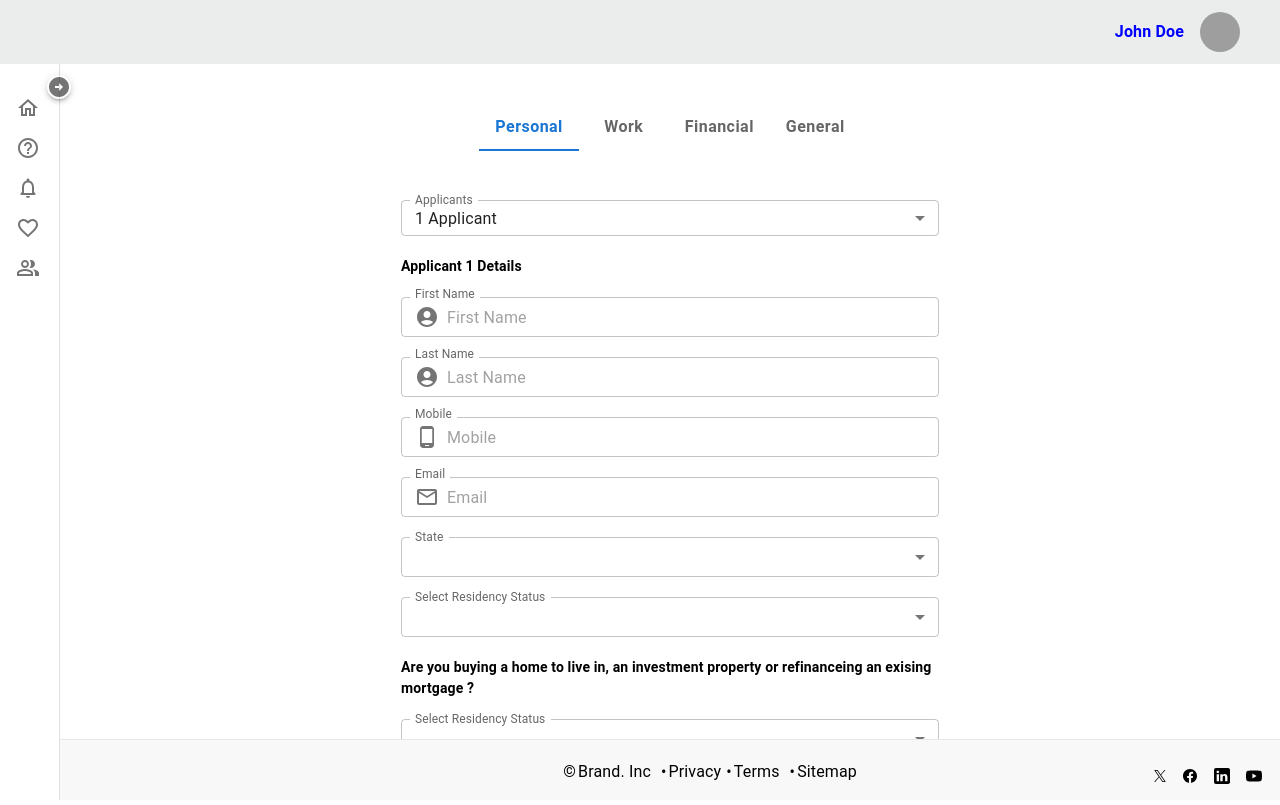
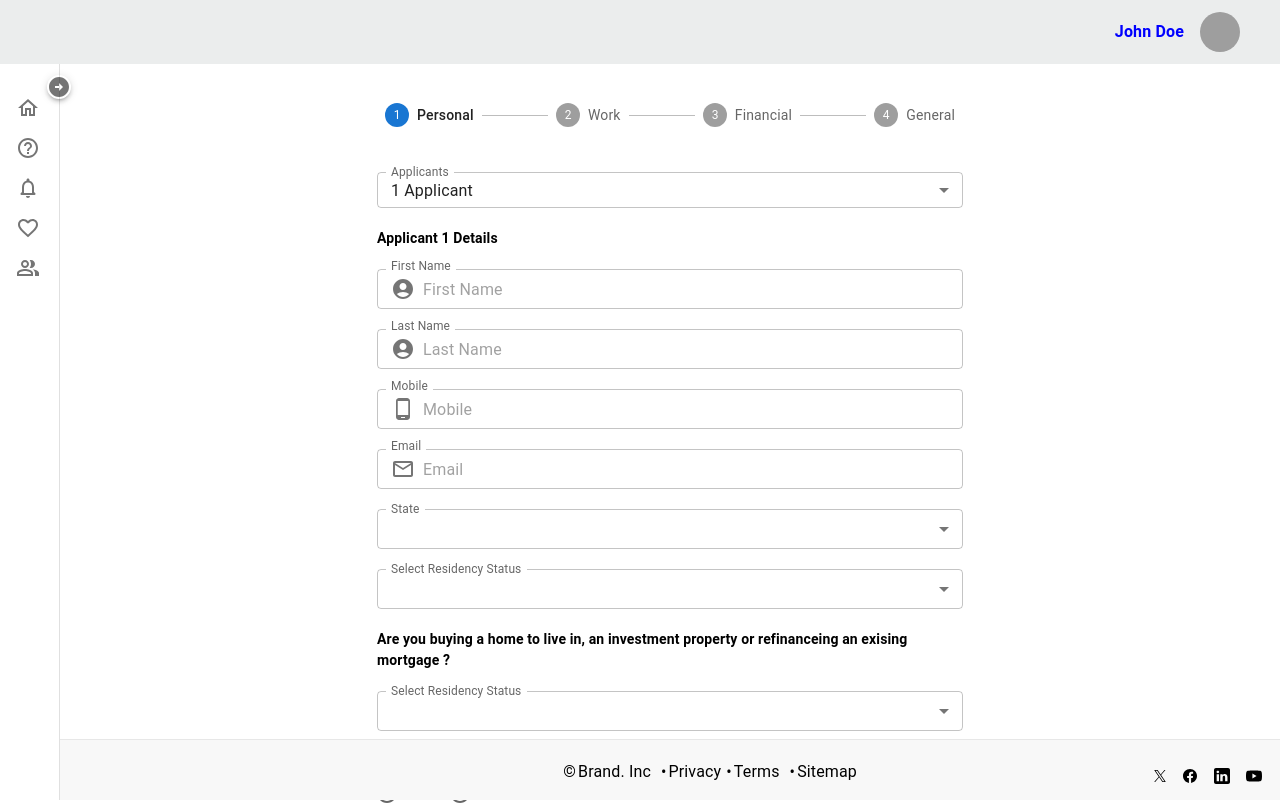
Before and after one commit to peguses/lead-mgmt-fe, a React (Create React App) app: page / in a window 1280 px wide. Shown: the top 805 px of the page. Built offline with nearby package versions, Linux system fonts and the light colour scheme; grey boxes are pictures that could not be loaded.

Commit message:
stepper implemented

```diff
--- a/src/App.tsx
+++ b/src/App.tsx
@@ -11,7 +11,7 @@ import { UserViewContainer } from "./pages/UserView.container";
 import { ReferalManagerViewContainer } from "./pages/ReferalManagerView.container";
 import { ApplicatiopnFooterComponenet } from "./shared/components/ApplicationFooter.component";
 import { useDispatch } from "react-redux";
-import { resetPersonalInforamtions, resetWorkInforamtions } from "./shared/redux/applicant.slice";
+import { resetFinantialInforamtions, resetGeneralInformation, resetPersonalInforamtions, resetWorkInforamtions } from "./shared/redux/applicant.slice";
 
 function App() {
   const [open, setOpen] = useState(false);
@@ -20,6 +20,8 @@ function App() {
   useEffect(() => {
     dispatch(resetPersonalInforamtions());
     dispatch(resetWorkInforamtions());
+    dispatch(resetFinantialInforamtions());
+    dispatch(resetGeneralInformation())
   }, [dispatch]);
 
   return (
--- a/src/pages/landingPage/LandingPage.container.tsx
+++ b/src/pages/landingPage/LandingPage.container.tsx
@@ -5,12 +5,12 @@ import {
   InputLabel,
   MenuItem,
   Select,
-  Tab,
-  Tabs,
+  Step,
+  StepButton,
+  Stepper,
 } from "@mui/material";
-import React, { useEffect, useRef, useState } from "react";
+import React, { Fragment, useEffect, useRef, useState } from "react";
 import { SubscriptionComponenet } from "../../shared/components/Subscription.component";
-import { TabPanel } from "../../shared/components/TabPanel.component";
 import WorkInformationTab from "./WorkInformation.tab";
 import {
   addOrUpdateFinantialInformation,
@@ -29,13 +29,13 @@ import { batch, useDispatch } from "react-redux";
 import { useAppSelector } from "../../shared/redux/hooks";
 import FinantialInformationTab from "./FinantialInformation.tab";
 import GeneralInformationTab from "./GeneralInformation.tab";
-import ArrowCircleRightOutlinedIcon from '@mui/icons-material/ArrowCircleRightOutlined';
-import CheckCircleOutlineOutlinedIcon from '@mui/icons-material/CheckCircleOutlineOutlined';
+import ArrowCircleRightOutlinedIcon from "@mui/icons-material/ArrowCircleRightOutlined";
+import CheckCircleOutlineOutlinedIcon from "@mui/icons-material/CheckCircleOutlineOutlined";
 
 export const LandingPageContainer: React.FC<any> = () => {
   const dispatch = useDispatch();
 
-  const [value, setValue] = useState<number>(1);
+  const [activeStep, setActiveStep] = useState<number>(0);
 
   const [jointLoan, setJointLoan] = useState<boolean>(false);
 
@@ -51,11 +51,14 @@ export const LandingPageContainer: React.FC<any> = () => {
   const [applicantTwoWorkInfoValid, setApplicantTwoWorkInfoValid] =
     useState<boolean>(false);
 
-  const [applicationOneFinantialValid, setApplicationOneFinantialValid] = useState<boolean>(false);
+  const [applicationOneFinantialValid, setApplicationOneFinantialValid] =
+    useState<boolean>(false);
 
-  const [applicationTwoFinantialValid, setApplicationTwoFinantialValid] = useState<boolean>(false);
+  const [applicationTwoFinantialValid, setApplicationTwoFinantialValid] =
+    useState<boolean>(false);
 
-  const [applicationGeneralInfoValid, setApplicationGeneralInfoValid] = useState<boolean>(false);
+  const [applicationGeneralInfoValid, setApplicationGeneralInfoValid] =
+    useState<boolean>(false);
 
   const [allowWorkTab, setAllowWorkTab] = useState<boolean>(false);
 
@@ -79,6 +82,12 @@ export const LandingPageContainer: React.FC<any> = () => {
 
   const applicationGeneralInfoRef = useRef<any>();
 
+  const steps = ["Personal", "Work", "Financial", "General"];
+
+  const [completed, setCompleted] = React.useState<{
+    [k: number]: boolean;
+  }>({});
+
   const applicants = useAppSelector((state): WorkInformation[] => {
     return state.application.workInformations;
   });
@@ -88,13 +97,10 @@ export const LandingPageContainer: React.FC<any> = () => {
   }, [applicants]);
 
   useEffect(() => {
-
     setAllowSubmit(applicationGeneralInfoValid);
-
-  }, [applicationGeneralInfoValid])
+  }, [applicationGeneralInfoValid]);
 
   useEffect(() => {
-
     if (jointLoan) {
       setAllowGeneralTab(
         applicationOneFinantialValid && applicationTwoFinantialValid
@@ -102,8 +108,7 @@ export const LandingPageContainer: React.FC<any> = () => {
     } else {
       setAllowGeneralTab(applicationOneFinantialValid);
     }
-
-  },[applicationOneFinantialValid, applicationTwoFinantialValid, jointLoan]);
+  }, [applicationOneFinantialValid, applicationTwoFinantialValid, jointLoan]);
 
   useEffect(() => {
     if (jointLoan) {
@@ -131,7 +136,11 @@ export const LandingPageContainer: React.FC<any> = () => {
   ];
 
   const handleTabChange = (event: React.SyntheticEvent, newValue: number) => {
-    setValue(newValue);
+    setActiveStep(newValue);
+  };
+
+  const handleStep = (step: number) => () => {
+    setActiveStep(step);
   };
 
   const handlePersonalInforamtionSubmit = () => {
@@ -144,7 +153,7 @@ export const LandingPageContainer: React.FC<any> = () => {
         applicantTwoPersonalInforamtionRef.current.triggerSubmit();
       }
     });
-    setValue(2);
+    setActiveStep(1);
   };
 
   const handleWorkInformationSubmit = () => {
@@ -158,7 +167,7 @@ export const LandingPageContainer: React.FC<any> = () => {
       }
     });
 
-    setValue(3);
+    setActiveStep(2);
   };
 
   const handleFinantialInformationSubmit = () => {
@@ -172,9 +181,8 @@ export const LandingPageContainer: React.FC<any> = () => {
       }
     });
 
-    setValue(4);
+    setActiveStep(3);
   };
-
 
   const handleSubmit = () => {
     batch(() => {
@@ -214,7 +222,7 @@ export const LandingPageContainer: React.FC<any> = () => {
     dispatch(setJoinLoanApplication(false));
     dispatch(removePersonalInformation({ applicantId: 2 }));
     dispatch(removeWorkInformation({ applicantId: 2 }));
-    dispatch(resetGeneralInformation())
+    dispatch(resetGeneralInformation());
   };
 
   const handleJointApplication = () => {
@@ -226,62 +234,42 @@ export const LandingPageContainer: React.FC<any> = () => {
     setApplicationOneFinantialValid(false);
     setApplicationTwoFinantialValid(false);
     dispatch(setJoinLoanApplication(true));
-    dispatch(resetGeneralInformation())
+    dispatch(resetGeneralInformation());
   };
 
   return (
     <Grid container size={jointLoan ? 12 : 4} offset={jointLoan ? 12 : 4}>
-      <Grid size={12} sx={{ marginTop: "5px", marginBottom: "20px" }}>
-        <Tabs value={value} onChange={handleTabChange} centered>
-          <Tab
-            sx={{
-              textTransform: "capitalize",
-              fontSize: "16px",
-              fontWeight: 700,
-            }}
-            label="Personal"
-            value={1}
-          />
-          <Tab
-            sx={{
-              textTransform: "capitalize",
-              fontSize: "16px",
-              fontWeight: 700,
-            }}
-            label="Work"
-            value={2}
-          />
-          <Tab
-            sx={{
-              textTransform: "capitalize",
-              fontSize: "16px",
-              fontWeight: 700,
-            }}
-            label="Financial"
-            value={3}
-          />
-           <Tab
-            sx={{
-              textTransform: "capitalize",
-              fontSize: "16px",
-              fontWeight: 700,
-            }}
-            label="General"
-            value={4}
-          />
-        </Tabs>
-      </Grid>
       <Grid
        size={jointLoan ? 12 : { xl: 5, lg: 6, md: 6, sm: 8, xs: 8 }}
        offset={jointLoan ? 1 : { xl: 3.5, lg: 3, md: 3, sm: 2, xs: 2 }}
+       sx={{ marginTop: "5px", marginBottom: "20px" }}
       >
-        <TabPanel value={value} index={1}>
+        <Stepper nonLinear activeStep={activeStep}>
+          {steps.map((label, index) => (
+            <Step key={label} completed={completed[index]}>
+              <StepButton color="inherit" onClick={handleStep(index)}>
+                {label}
+              </StepButton>
+            </Step>
+          ))}
+        </Stepper>
+      </Grid>
+      <Grid
+        sx={{marginTop: "20px"}}
+        size={jointLoan ? 12 : { xl: 5, lg: 6, md: 6, sm: 8, xs: 8 }}
+        offset={jointLoan ? 1 : { xl: 3.5, lg: 3, md: 3, sm: 2, xs: 2 }}
+      >
+        {activeStep === 0 && (
+          <Fragment>
             <Grid
               size={jointLoan ? 8 : { xl: 12, lg: 12, md: 12, sm: 12, xs: 12 }}
               offset={jointLoan ? 1.5 : { xl: 0, lg: 0, md: 0, sm: 0, xs: 0 }}
             >
               <FormControl fullWidth sx={{ marginTop: "5px" }} size="small">
-              <InputLabel htmlFor="applicantStatus-label" id="applicantStatus">
+                <InputLabel
+                  htmlFor="applicantStatus-label"
+                  id="applicantStatus"
+                >
                   Applicants
                 </InputLabel>
                 <Select
@@ -356,13 +344,10 @@ export const LandingPageContainer: React.FC<any> = () => {
                 Next
               </Button>
             </Grid>
-        </TabPanel>
-      </Grid>
-      <Grid
-        size={jointLoan ? 12 : { xl: 5, lg: 6, md: 6, sm: 8, xs: 8 }}
-        offset={jointLoan ? 1 : { xl: 3.5, lg: 3, md: 3, sm: 2, xs: 2 }}
-      >
-        <TabPanel value={value} index={2}>
+          </Fragment>
+        )}
+        {activeStep === 1 && (
+          <Fragment>
             {jointLoan ? (
               <Grid container size={8} offset={1.5}>
                 <Grid size={5.5}>
@@ -408,21 +393,19 @@ export const LandingPageContainer: React.FC<any> = () => {
                 Next
               </Button>
             </Grid>
-        </TabPanel>
-      </Grid>
-
-      <Grid
-        size={jointLoan ? 12 : { xl: 5, lg: 6, md: 6, sm: 8, xs: 8 }}
-        offset={jointLoan ? 1 : { xl: 3.5, lg: 3, md: 3, sm: 2, xs: 2 }}
-      >
-        <TabPanel value={value} index={3}>
+          </Fragment>
+        )}
+        {activeStep === 2 && (
+          <Fragment>
             {jointLoan ? (
               <Grid container size={8} offset={1.5}>
                 <Grid size={5.5}>
                   <FinantialInformationTab
                     key={1}
                     applicant={1}
-                  onValid={(isValid) => setApplicationOneFinantialValid(isValid)}
+                    onValid={(isValid) =>
+                      setApplicationOneFinantialValid(isValid)
+                    }
                     onSubmit={(data) => onFinantialInfoSubmit(1, data)}
                     ref={applicationOneFinantialInfoRef}
                   />
@@ -431,7 +414,9 @@ export const LandingPageContainer: React.FC<any> = () => {
                   <FinantialInformationTab
                     key={2}
                     applicant={2}
-                  onValid={(isValid) => setApplicationTwoFinantialValid(isValid)}
+                    onValid={(isValid) =>
+                      setApplicationTwoFinantialValid(isValid)
+                    }
                     onSubmit={(data) => onFinantialInfoSubmit(2, data)}
                     ref={applicationTwoFinantialInfoRef}
                   />
@@ -461,14 +446,10 @@ export const LandingPageContainer: React.FC<any> = () => {
                 Next
               </Button>
             </Grid>
-        </TabPanel>
-      </Grid>
-
-      <Grid
-        size={jointLoan ? 12 : { xl: 5, lg: 6, md: 6, sm: 8, xs: 8 }}
-        offset={jointLoan ? 1 : { xl: 3.5, lg: 3, md: 3, sm: 2, xs: 2 }}
-      >
-        <TabPanel value={value} index={4}>
+          </Fragment>
+        )}
+        {activeStep === 3 && (
+          <Fragment>
             <GeneralInformationTab
               applicant={1}
               onValid={(isValid) => setApplicationGeneralInfoValid(isValid)}
@@ -485,13 +466,14 @@ export const LandingPageContainer: React.FC<any> = () => {
                 variant="contained"
                 color="primary"
                 fullWidth
-              startIcon={<CheckCircleOutlineOutlinedIcon/>}
+                startIcon={<CheckCircleOutlineOutlinedIcon />}
                 disabled={!allowSubmit}
               >
                 Submit
               </Button>
             </Grid>
-        </TabPanel>
+          </Fragment>
+        )}
       </Grid>
       <Grid size={12} offset={1}>
         <SubscriptionComponenet />
--- a/src/shared/redux/applicant.slice.ts
+++ b/src/shared/redux/applicant.slice.ts
@@ -174,6 +174,11 @@ export const applicationSlice = createSlice({
     resetWorkInforamtions: (state) => {
       state.workInformations = [];
     },
+
+    resetFinantialInforamtions: (state) => {
+      state.finantialInformations = [];
+    },
+
   },
 });
 
@@ -187,6 +192,7 @@ export const {
   removeWorkInformation,
   addOrUpdateFinantialInformation,
   resetGeneralInformation,
-  addOrUpdateGeneralInformation
+  addOrUpdateGeneralInformation,
+  resetFinantialInforamtions
 } = applicationSlice.actions;
 export default applicationSlice.reducer;
```
Also changed, not shown: src/pages/landingPage/GeneralInformation.tab.tsx (+2 -5 lines). Lines whose indentation alone changed are shown as unchanged.
